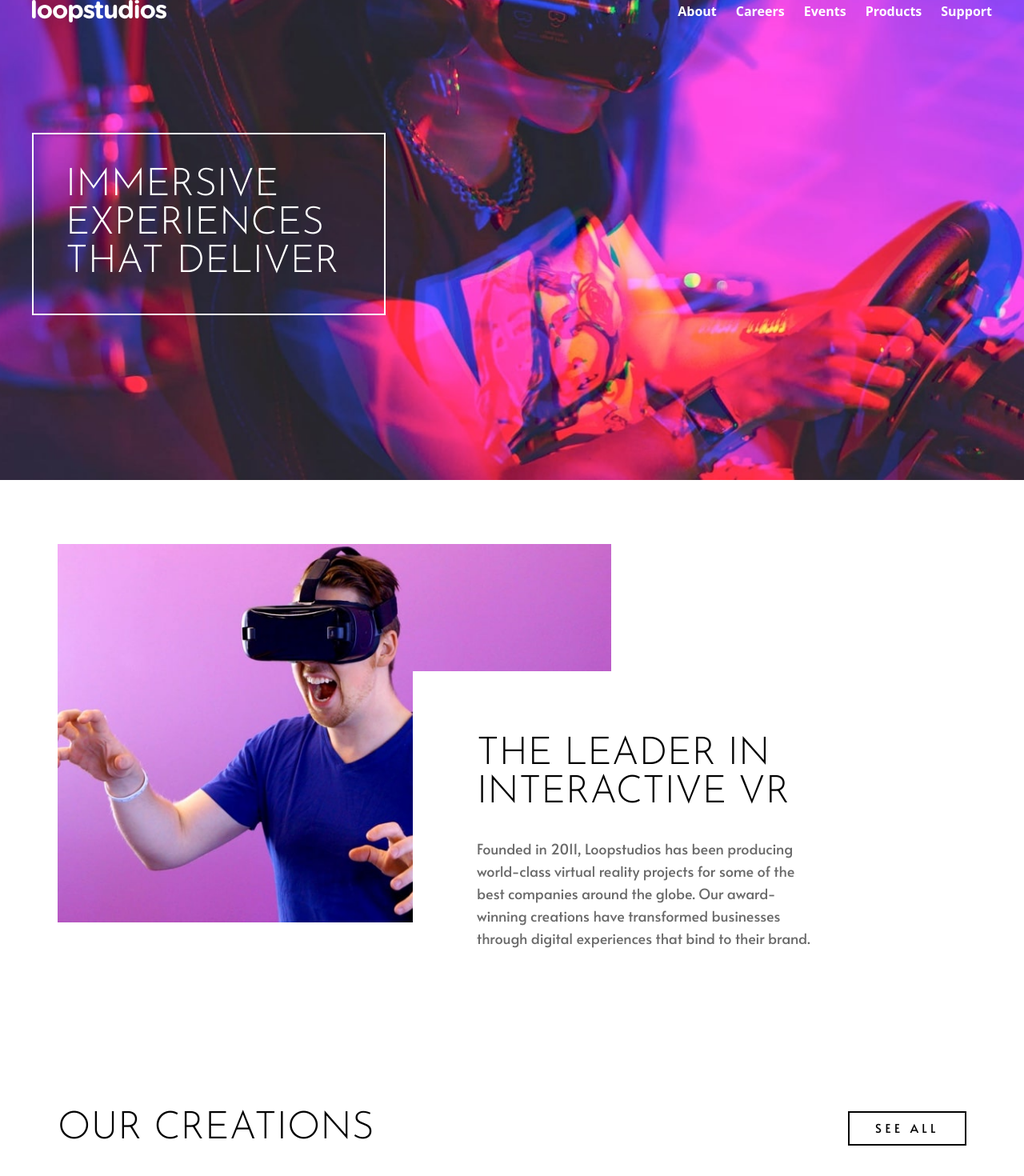
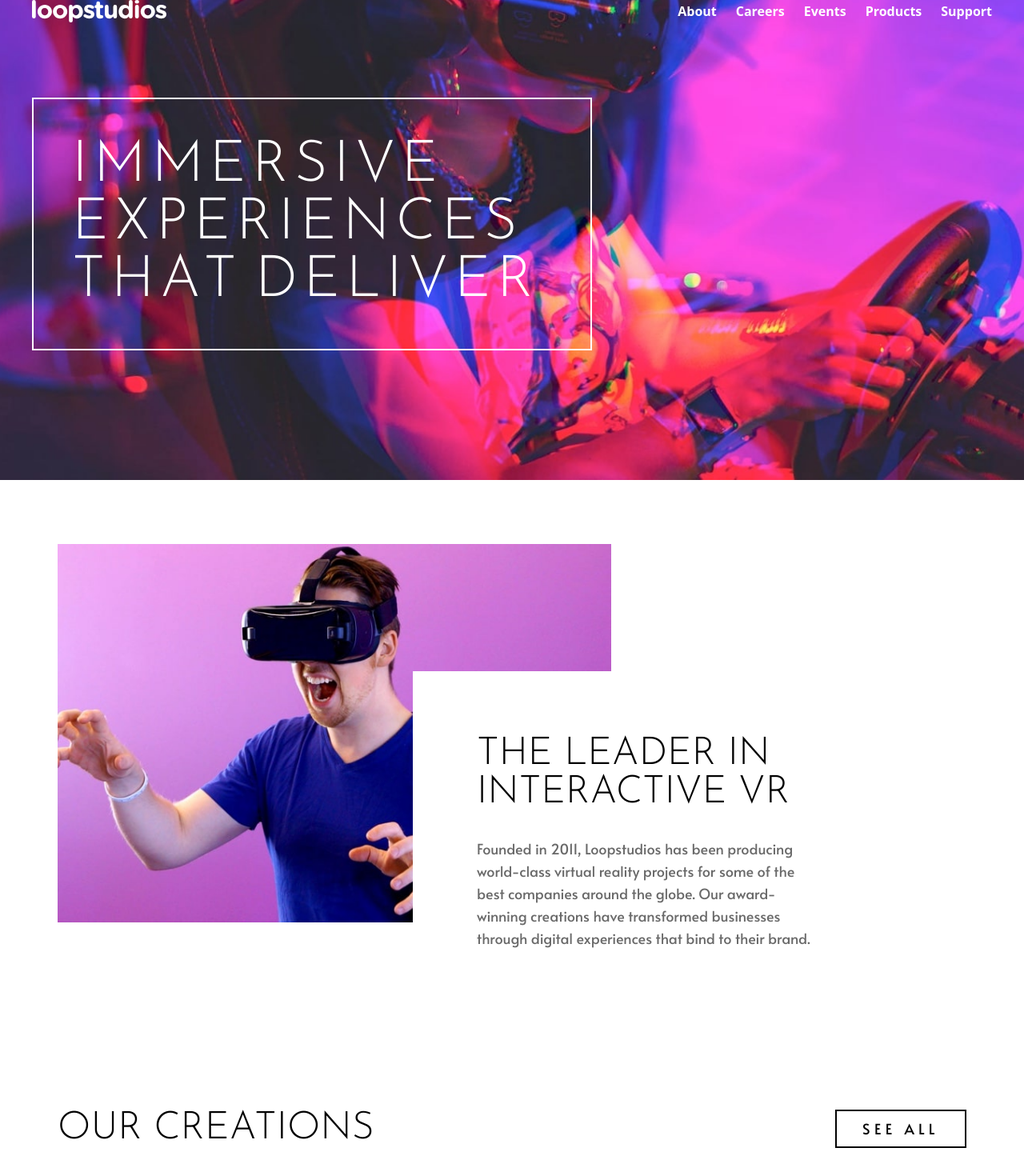
Before and after one commit to dev-paulL/loopstudios-landingpage-react, a React (Vite) app: page / in a window 1280 px wide. Shown: the part 40-1510 px from the top of the page at 80% size. Built offline with nearby package versions, Linux system fonts and the light colour scheme.

Commit message:
added animations, transitions and fixed layout bugs

```diff
--- a/package.json
+++ b/package.json
@@ -10,6 +10,7 @@
     "preview": "vite preview"
   },
   "dependencies": {
+    "framer-motion": "^11.3.31",
     "react": "^18.3.1",
     "react-dom": "^18.3.1"
   },
--- a/src/components/CreationsSection.tsx
+++ b/src/components/CreationsSection.tsx
@@ -1,38 +1,50 @@
+import { motion } from "framer-motion";
 import { creations } from "../data";
 import SeeAllBtn from "./SeeAllBtn";
 
 export default function CreationsSection() {
+  const variants = {
+    hidden: { opacity: 0 },
+    visible: { opacity: 1 },
+  };
+
   return (
-    <section className="p-8 lg:py-12 max-w-[1200px] mx-auto">
+    <section className="p-8 lg:py-12 max-w-[1200px] mx-auto creationsSection">
       <div className="lg:flex lg:items-center mt-10 lg:justify-between">
         <h2 className="text-3xl text-center lg:text-5xl">Our Creations</h2>
-        <div className="desktop-seeAllBtn">
+        <div className="lg:block hidden">
           <SeeAllBtn />
         </div>
       </div>
       <div className="flex flex-col gap-8 mt-10 lg:grid lg:grid-cols-4 lg:grid-rows-2 items-center">
         {creations.map((creation) => {
-          let titleWidth = creation.name === "The Grid" || creation.name === "Deep Earth" ? "20%" : "60%";
+          let titleWidth = creation.name === "The Grid" || creation.name === "Deep Earth" ? "5rem" : "10rem";
+
           return (
-            <article
+            <motion.article
               key={creation.name}
-              className="relative z-0 hover:text-black text-white"
+              className="relative z-0 text-white group hover:bg-opacity-70 transition-all duration-150"
+              initial="hidden"
+              whileInView="visible"
+              viewport={{ once: true }}
+              variants={variants}
+              transition={{ duration: 0.6 }}
             >
               <picture className="vignette-wrapper">
                 <source srcSet={creation.imgDesktop} media="(min-width:1024px)" />
                 <img src={creation.imgMobile} alt={creation.name} className="" />
               </picture>
               <a
-                className={`absolute block left-[1rem] bottom-[1rem] lg:left-[2rem] lg:bottom-[2rem] uppercase font-josefin text-2xl lg:text-3xl font-light leading-tight text-balance z-30`}
-                style={{ width: titleWidth }}
+                className={`cursor-pointer absolute left-4 bottom-4 lg:left-[2rem] lg:bottom-[2rem] uppercase font-josefin text-2xl md:text-3xl font-light leading-tight z-30 group-hover:text-black transition-colors duration-150`}
+               style={{ width: titleWidth }}
               >
                 {creation.name}
               </a>
-            </article>
+            </motion.article>
           );
         })}
 
-        <div className="mobile-seeAllBtn">
+        <div className="lg:hidden block">
           <SeeAllBtn />
         </div>
       </div>
--- a/src/components/Hero.tsx
+++ b/src/components/Hero.tsx
@@ -1,19 +1,38 @@
+import { motion } from "framer-motion";
 import { heroTextContent } from "../data";
 
 export default function Hero() {
   return (
-    <section className="relative z-0 hero min-h-[80vh] bg-center bg-cover bg-no-repeat  flex items-center justify-center p-8">
+    <section className="relative z-0 hero min-h-[80vh] bg-center bg-cover bg-no-repeat flex items-center justify-center p-8">
       <div className="max-w-[1200px] w-full">
-        <h1 className="heroText text-white uppercase border-2 border-white text-[2rem] p-6 w-full max-w-max font-light mx-auto md:mx-0 md:text-5xl md:p-10">
-          {heroTextContent.map((heroText) => {
-            const classes = `${heroText === "That" || heroText === "Deliver" ? "block md:inline-block md:mr-4" : "block"}`;
-            return (
-              <span key={heroText} className={classes}>
-                {heroText}
-              </span>
-            );
-          })}
+        <h1 className="heroText text-white uppercase border-2 border-white text-[2rem] p-6 w-full md:text-6xl max-w-max font-light mx-auto lg:mx-0 lg:text-7xl md:p-12 lg:tracking-widest">
+          <motion.div
+            initial="hidden"
+            animate="visible"
+            variants={{
+              hidden: { opacity: 0 },
+              visible: { opacity: 1 },
+            }}
+            transition={{ staggerChildren: 0.1 }}
+          >
+            {heroTextContent.map((heroText, index) => {
+              const classes = `${heroText === "That" || heroText === "Deliver" ? "block lg:inline-block lg:mr-4" : "block"}`;
 
+              return (
+                <motion.span
+                  key={heroText}
+                  className={classes}
+                  variants={{
+                    hidden: { opacity: 0, y: 20 },
+                    visible: { opacity: 1, y: 0 },
+                  }}
+                  transition={{ duration: 0.5, delay: index * 0.2 }}
+                >
+                  {heroText}
+                </motion.span>
+              );
+            })}
+          </motion.div>
         </h1>
       </div>
     </section>
--- a/src/components/MobileMenu.tsx
+++ b/src/components/MobileMenu.tsx
@@ -1,11 +1,32 @@
-"use client";
-
 import { closeIcon, logo, navLinks } from "../data";
 import NavLinkItem from "./NavLinkItem";
+import { motion } from "framer-motion";
 
 export default function MobileMenu({ toggleMenu }: { toggleMenu: () => void }) {
+  const variants = {
+    hidden: { x: "-100%", opacity: 0 },
+    visible: { x: "0%", opacity: 1 },
+    exit: { x: "100%", opacity: 0 },
+  };
+  const containerVariants = {
+    hidden: { opacity: 0 },
+    visible: { opacity: 1 },
+  };
+
+  const itemVariants = {
+    hidden: { opacity: 0, y: 20 },
+    visible: { opacity: 1, y: 0 },
+  };
+
   return (
-    <div className="absolute bg-black inset-0 min-h-screen p-8">
+    <motion.div
+      className="absolute bg-black inset-0 min-h-screen p-8"
+      initial="hidden"
+      animate="visible"
+      exit="exit"
+      variants={variants}
+      transition={{ type: "spring", stiffness: 300, damping: 30 }}
+    >
       <div className="flex justify-between">
         <img src={logo} alt="" className="w-36" />
         <button aria-label="Close Mobile Menu" onClick={toggleMenu}>
@@ -13,14 +34,22 @@ export default function MobileMenu({ toggleMenu }: { toggleMenu: () => void }) {
         </button>
       </div>
       <nav>
-        <ul className="text-white uppercase text-2xl font-light font-josefin mt-32 flex flex-col gap-4">
+        <motion.ul
+          variants={containerVariants}
+          initial="hidden"
+          animate="visible"
+          transition={{ staggerChildren: 0.2 }}
+          className="text-white uppercase text-2xl font-light font-josefin mt-32 flex flex-col gap-4"
+        >
           {navLinks.map((nL) => {
             return (
-             <NavLinkItem link={nL}key={`h_${nL}`} />
+              <motion.li key={`h_${nL}`} variants={itemVariants}>
+                <NavLinkItem link={nL} />
+              </motion.li>
             );
           })}
-        </ul>
+        </motion.ul>
       </nav>
-    </div>
+    </motion.div>
   );
 }
--- a/src/components/NavLinkItem.tsx
+++ b/src/components/NavLinkItem.tsx
@@ -3,7 +3,7 @@ export default function NavLinkItem({ link }: { link: string }) {
     <li className="relative">
       <a
         href="#"
-        className="relative group text-white py-2" // Example text color change on hover
+        className="relative group text-white py-2 !bg-transparent"
       >
         {link}
         <span className="absolute bottom-0 left-1/2 transform -translate-x-1/2 w-0 group-hover:w-[50%] h-[2px] bg-white transition-all duration-300"></span>
--- a/src/components/SeeAllBtn.tsx
+++ b/src/components/SeeAllBtn.tsx
@@ -1,3 +1,9 @@
 export default function SeeAllBtn({ extraClass }: { extraClass?: string }) {
-  return <button className={`transition-colors hover:bg-black hover:text-white border-2 uppercase px-8 text-body py-2 border-black w-max self-center tracking-[0.3em] font-alata ${extraClass}`}>See all</button>;
+  return (
+    <button
+      className={`transition-colors hover:bg-black hover:text-white border-2 uppercase px-8 text-body py-2 border-black w-max self-center tracking-[0.3em] md:text-lg font-alata ${extraClass}`}
+    >
+      See all
+    </button>
+  );
 }
--- a/src/index.css
+++ b/src/index.css
@@ -6,12 +6,11 @@
 @tailwind utilities;
 
 * {
-  box-sizing: border-box;
-  padding: 0;
-  margin: 0;
+  @apply box-border p-0 m-0;
 }
 
 .hero {
+  @apply bg-cover bg-center;
   background-image: url(./assets/images/mobile/image-hero.jpg);
 }
 
@@ -25,73 +24,46 @@ p {
 }
 
 .no-scroll {
-  overflow: hidden;
+  @apply overflow-hidden;
 }
 img {
-  max-width: 100%;
+  @apply max-w-full;
 }
 
-.desktop-nav {
-  display: none;
-}
-.mobile-hamburger {
-  display: block;
+.vignette-wrapper {
+  @apply relative cursor-pointer;
 }
 
-.mobile-seeAllBtn {
-  display: block;
+.vignette-wrapper::before {
+  @apply absolute top-0 left-0 right-0 bottom-0 bg-black bg-opacity-30 transition-all duration-150 ease-in-out z-10;
+  content: "";
 }
 
-.desktop-seeAllBtn {
-  display: none;
+.vignette-wrapper img {
+  @apply block w-full h-auto relative;
+  z-index: 0;
 }
-/* Above 1024px */
+
+/* Group hover effect targeting the article element */
+.creationsSection article:hover .vignette-wrapper::before,
+.group:hover .vignette-wrapper::before {
+  @apply bg-white bg-opacity-70;
+}
+
+/* Adjust opacity and other effects when hovering the article */
+.creationsSection article:hover,
+.group:hover {
+  @apply bg-black bg-opacity-20 transition-all duration-150 ease-in-out;
+}
+
+/* Ensure text color changes when hovering the article */
+.creationsSection .group:hover a {
+  @apply text-black transition-colors duration-150 ease-in-out;
+}
+
+/* Above 1020px */
 @media (min-width: 1020px) {
-  .desktop-nav {
-    display: block;
-  }
-  .mobile-hamburger {
-    display: none;
-  }
-
-  .mobile-seeAllBtn {
-    display: none;
-  }
-
-  .desktop-seeAllBtn {
-    display: block;
-  }
-
   .hero {
     background-image: url(./assets/images/desktop/image-hero.jpg);
   }
 }
-/* styles.css or similar */
-.vignette-wrapper {
-  position: relative;
-  cursor: pointer;
-}
-
-.vignette-wrapper::before {
-  content: "";
-  position: absolute;
-  top: 0;
-  left: 0;
-  right: 0;
-  bottom: 0;
-  background: rgba(0, 0, 0, 0.3);
-  z-index: 10; /* Ensure vignette is above the image but below the text */
-  transition: all 0.15s ease;
-}
-
-.vignette-wrapper img {
-  display: block;
-  width: 100%;
-  height: auto;
-  position: relative;
-  z-index: 0; /* Ensure image is below the vignette */
-}
-
-.vignette-wrapper:hover::before {
-  background: rgba(255, 255, 255, 0.7);
-}
```
Also changed, not shown: src/components/Header.tsx (+8 -10 lines), src/components/InteractiveSection.tsx (+13 -5 lines), 1 other file (tests, documents, lock files or other folders).
